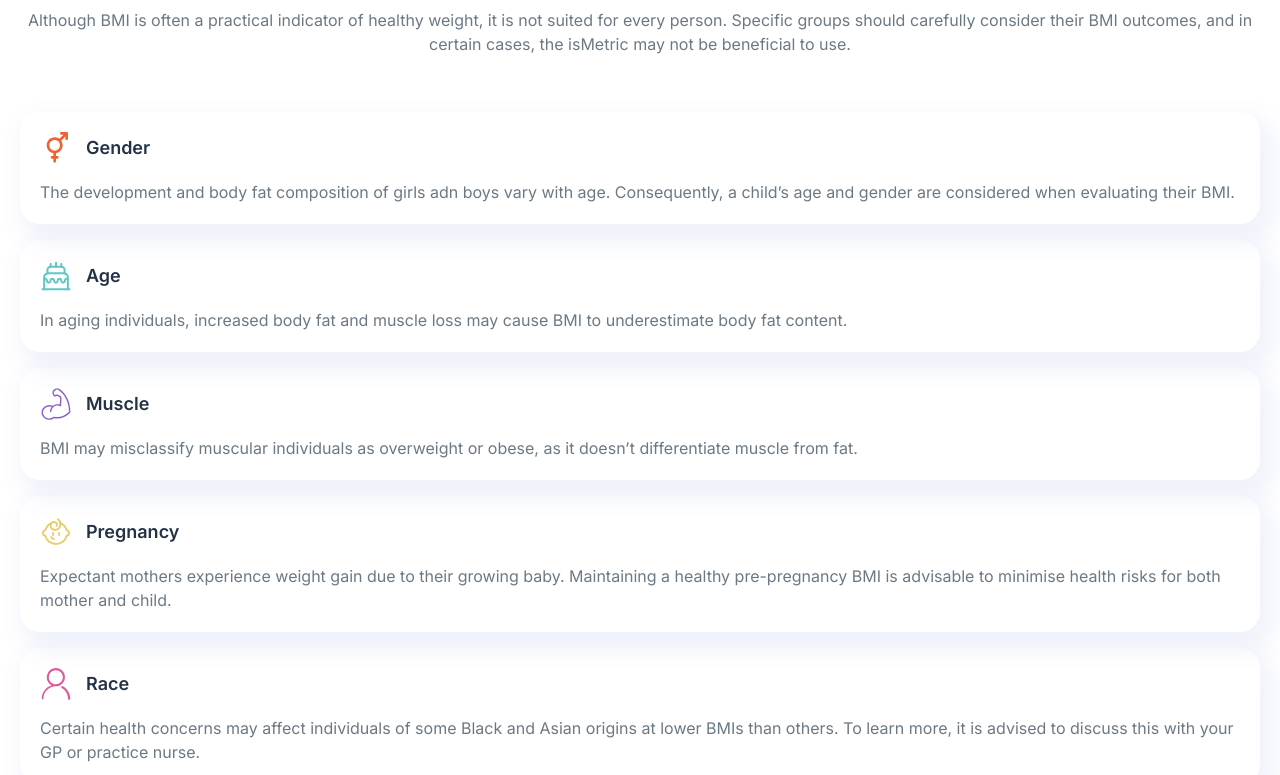
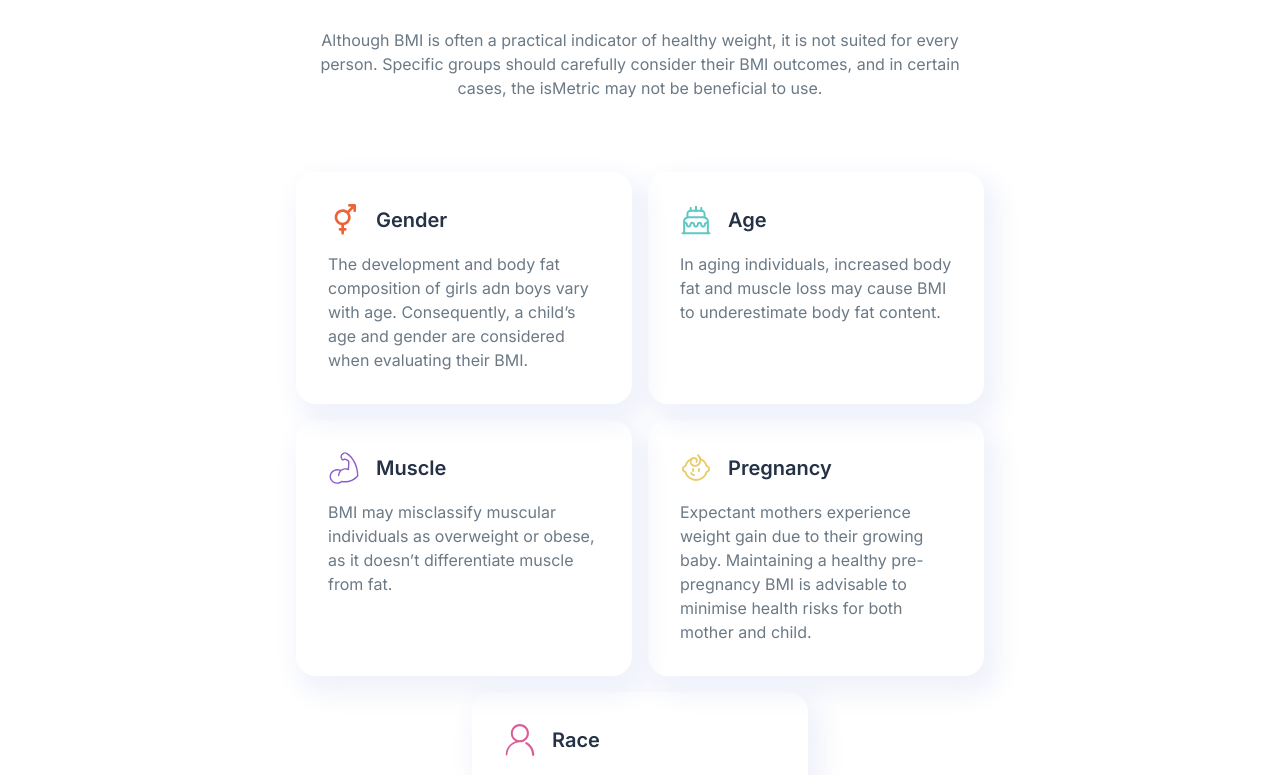
Before and after one commit to lucasweidas/bmi-calculator, a Next.js app: page / in a window 1280 px wide. Shown: the part 1941-2716 px from the top of the page. Built offline with nearby package versions, Linux system fonts and the light colour scheme.

Commit message:
finish styles of 4nd section component medium version

```diff
--- a/app/page.tsx
+++ b/app/page.tsx
@@ -71,55 +71,55 @@ export default function Home() {
             </div>
           </div>
         </section>
-        <section className="mt-14 px-5">
-          <div className="mb-14">
-            <h2 className="mb-7 text-center text-3xl font-semibold text-blue-800">Limitations of BMI</h2>
+        <section className="mt-14 px-5 md:mx-auto md:mt-20 md:max-w-3xl md:px-10">
+          <div className="mb-14 md:mx-auto md:mb-17 md:max-w-[40rem]">
+            <h2 className="mb-7 text-center text-3xl font-semibold text-blue-800 md:mb-6">Limitations of BMI</h2>
             <p className="text-center text-gray-500">
               Although BMI is often a practical indicator of healthy weight, it is not suited for every person. Specific groups should carefully consider their
               BMI outcomes, and in certain cases, the isMetric may not be beneficial to use.
             </p>
           </div>
-          <div className="flex flex-col gap-4">
-            <div className="rounded-2.5xl p-5 shadow-card">
-              <div className="mb-4 flex items-center gap-3.5">
+          <div className="grid gap-4 md:grid-cols-4">
+            <div className="rounded-2.5xl p-5 shadow-card md:col-span-2 md:p-8">
+              <div className="mb-4 flex items-center gap-3.5 md:gap-4">
                 <Image src="/images/gender.svg" alt="" width={32} height={32} aria-hidden="true" />
-                <h3 className="text-lg font-semibold text-blue-800">Gender</h3>
+                <h3 className="text-lg font-semibold text-blue-800 md:text-xl">Gender</h3>
               </div>
               <p className="text-gray-500">
                 The development and body fat composition of girls adn boys vary with age. Consequently, a child&#x2019;s age and gender are considered when
                 evaluating their BMI.
               </p>
             </div>
-            <div className="rounded-2.5xl p-5 shadow-card">
-              <div className="mb-4 flex items-center gap-3.5">
+            <div className="rounded-2.5xl p-5 shadow-card md:col-span-2 md:p-8">
+              <div className="mb-4 flex items-center gap-3.5 md:gap-4">
                 <Image src="/images/cake.svg" alt="" width={32} height={32} aria-hidden="true" />
-                <h3 className="text-lg font-semibold text-blue-800">Age</h3>
+                <h3 className="text-lg font-semibold text-blue-800 md:text-xl">Age</h3>
               </div>
               <p className="text-gray-500">In aging individuals, increased body fat and muscle loss may cause BMI to underestimate body fat content.</p>
             </div>
-            <div className="rounded-2.5xl p-5 shadow-card">
-              <div className="mb-4 flex items-center gap-3.5">
+            <div className="rounded-2.5xl p-5 shadow-card md:col-span-2 md:p-8">
+              <div className="mb-4 flex items-center gap-3.5 md:gap-4">
                 <Image src="/images/muscle.svg" alt="" width={32} height={32} aria-hidden="true" />
-                <h3 className="text-lg font-semibold text-blue-800">Muscle</h3>
+                <h3 className="text-lg font-semibold text-blue-800 md:text-xl">Muscle</h3>
               </div>
               <p className="text-gray-500">
                 BMI may misclassify muscular individuals as overweight or obese, as it doesn&#x2019;t differentiate muscle from fat.
               </p>
             </div>
-            <div className="rounded-2.5xl p-5 shadow-card">
-              <div className="mb-4 flex items-center gap-3.5">
+            <div className="rounded-2.5xl p-5 shadow-card md:col-span-2 md:p-8">
+              <div className="mb-4 flex items-center gap-3.5 md:gap-4">
                 <Image src="/images/baby.svg" alt="" width={32} height={32} aria-hidden="true" />
-                <h3 className="text-lg font-semibold text-blue-800">Pregnancy</h3>
+                <h3 className="text-lg font-semibold text-blue-800 md:text-xl">Pregnancy</h3>
               </div>
               <p className="text-gray-500">
                 Expectant mothers experience weight gain due to their growing baby. Maintaining a healthy pre-pregnancy BMI is advisable to minimise health
                 risks for both mother and child.
               </p>
             </div>
-            <div className="rounded-2.5xl p-5 shadow-card">
-              <div className="mb-4 flex items-center gap-3.5">
+            <div className="rounded-2.5xl p-5 shadow-card md:col-start-2 md:col-end-4 md:p-8">
+              <div className="mb-4 flex items-center gap-3.5 md:gap-4">
                 <Image src="/images/person.svg" alt="" width={32} height={32} aria-hidden="true" />
-                <h3 className="text-lg font-semibold text-blue-800">Race</h3>
+                <h3 className="text-lg font-semibold text-blue-800 md:text-xl">Race</h3>
               </div>
               <p className="text-gray-500">
                 Certain health concerns may affect individuals of some Black and Asian origins at lower BMIs than others. To learn more, it is advised to
--- a/tailwind.config.js
+++ b/tailwind.config.js
@@ -65,6 +65,9 @@ module.exports = {
         12.5: '3.25rem',
         74: '19rem',
       },
+      margin: {
+        17: '4.5rem',
+      },
       backgroundImage: {
         'linear-gradient-blue-50': 'linear-gradient(135deg, hsla(220, 82%, 98%, 0.2) 0%, hsla(220, 82%, 98%, 0.5) 52.21%, hsl(220, 82%, 98%) 100%)',
         'linear-gradient-blue-200':
```
